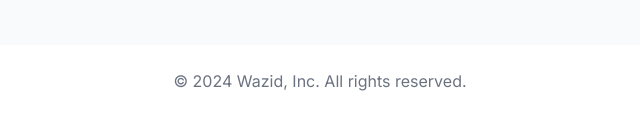
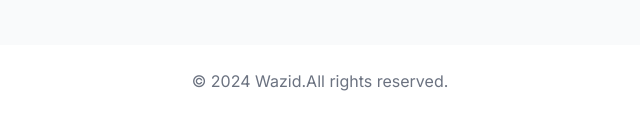
Before and after one commit to wazid2002/Tailwind-toDesktop-Clone, a plain HTML site: page index.html in a window 1280 px wide. Shown: the part 5138-5267 px from the top of the page, 320-960 px from the left. Drawn offline with Linux system fonts and the light colour scheme.

Commit message:
final commit

```diff
--- a/index.html
+++ b/index.html
@@ -601,7 +601,7 @@
             </a>
         </div>
         <div id="sub-footer" class="flex justify-center mt-5 lg:mt-6">
-            <p class="text-gray-500">© 2024 Wazid, Inc. All rights reserved.</p>
+            <p class="text-gray-500">© 2024 Wazid.All rights reserved.</p>
         </div>
 
     </footer>
```
